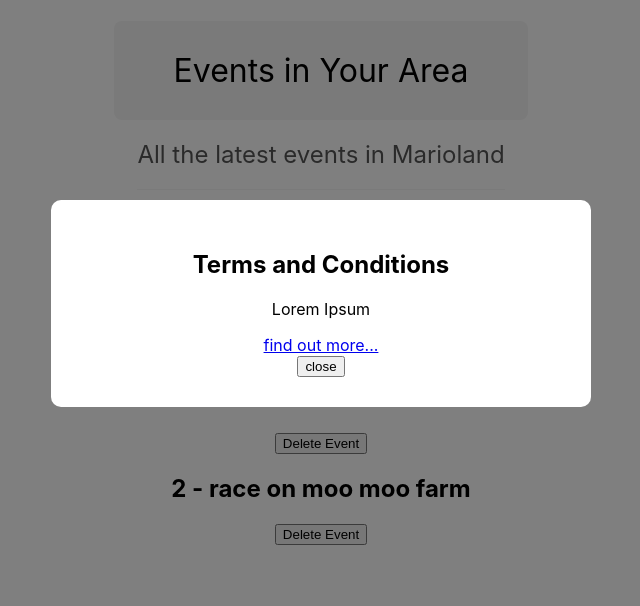
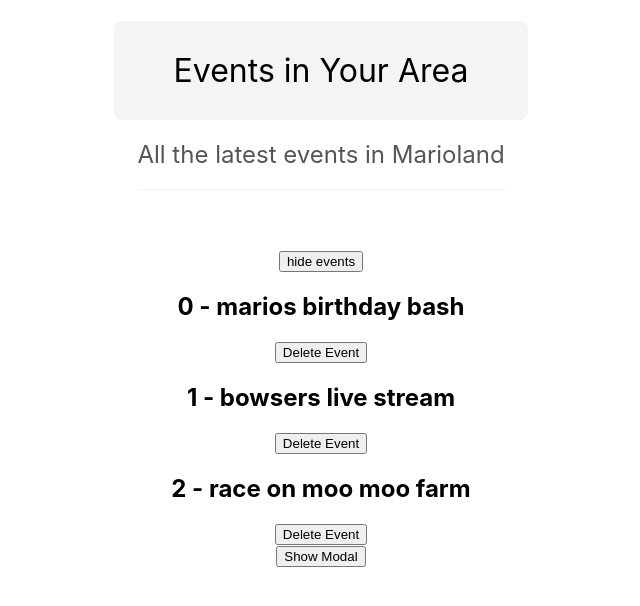
Before and after one commit to mhughes2011/net-ninja-react-app, a React (Create React App) app: page / in a window 1280 px wide. Shown: the top 606 px of the page, without its empty margins (319-959 px from the left). Built offline with nearby package versions, Linux system fonts and the light colour scheme.

Commit message:
made the modal toggle

```diff
--- a/src/App.js
+++ b/src/App.js
@@ -5,7 +5,7 @@ import Title from './components/Title'
 import Modal from './components/Modal'
 
 function App() {
-  const [showModal, setShowModal] = useState(true)
+  const [showModal, setShowModal] = useState(false)
   const [showEvents, setShowEvents] = useState(true)
   const [events, setEvents] = useState([
     {title: 'marios birthday bash', id: 1},
@@ -15,6 +15,10 @@ function App() {
 
   const handleClose = () => {
     setShowModal(false)
+  }
+
+  const openModal = () => {
+    setShowModal(true)
   }
 
   const subtitle='All the latest events in Marioland'
@@ -50,6 +54,9 @@ function App() {
         <h2>35% Off Coupon Code!</h2>
         <p>Use the code NINJA20 at the checkout.</p>
       </Modal> */}
+      <div>
+        <button onClick={openModal}>Show Modal</button>
+      </div>
 
       {showModal &&
         <Modal handleClose={handleClose}>
```
